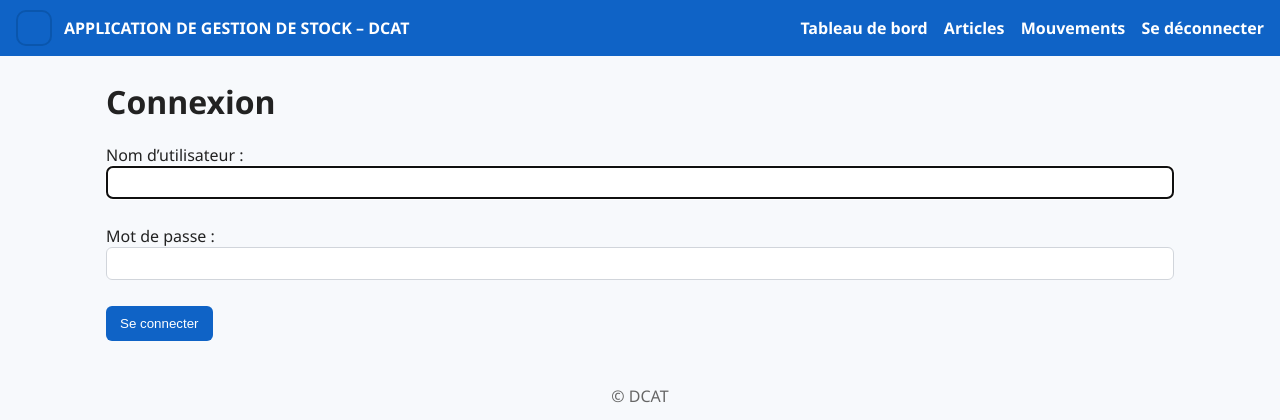
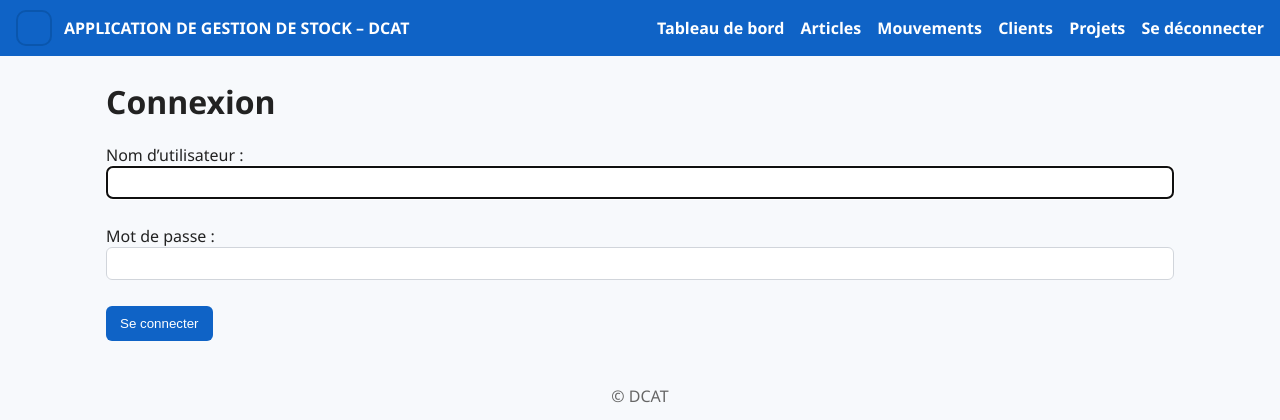
Before and after one commit to bognini/inventory-management, a Django app: page /connexion/ in a window 1280 px wide. Shown: the top 420 px of the page. Run offline with Django 5.2, Linux system fonts and the light colour scheme; the visitor is signed in with stand-in values (Sample User, id 1).

Commit message:
Hide navbar for anonymous users; show only login link

```diff
--- a/templates/base.html
+++ b/templates/base.html
@@ -13,10 +13,12 @@
 			<div class="title">APPLICATION DE GESTION DE STOCK – DCAT</div>
 		</div>
 		<nav>
-			<a href="/">Tableau de bord</a>
-			<a href="/articles/">Articles</a>
-			<a href="/mouvements/">Mouvements</a>
 			{% if user.is_authenticated %}
+				<a href="/">Tableau de bord</a>
+				<a href="/articles/">Articles</a>
+				<a href="/mouvements/">Mouvements</a>
+				<a href="/repertoire/clients/">Clients</a>
+				<a href="/repertoire/projets/">Projets</a>
 				<a href="/deconnexion/">Se déconnecter</a>
 			{% else %}
 				<a href="/connexion/">Se connecter</a>
```
